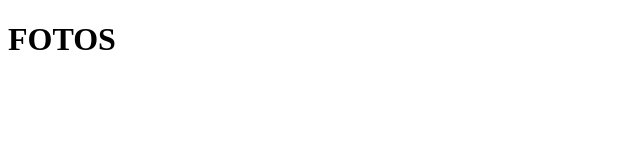
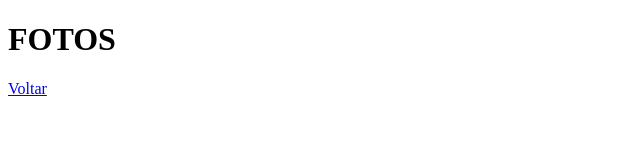
Before and after one commit to Magna-amorim/projeto-the-walking, a plain HTML site: page fotos.html in a window 1280 px wide. Shown: the full height of the page, 0-640 px from the left. Drawn offline with Linux system fonts and the light colour scheme.

Commit message:
link voltar

```diff
--- a/fotos.html
+++ b/fotos.html
@@ -7,5 +7,6 @@
 </head>
 <body>
     <h1>FOTOS</h1>
+    <a href="./index.html">Voltar</a>
 </body>
 </html>
```
Also changed, not shown: temporadas.html (+1 -0 lines), trailer.html (+1 -0 lines).
